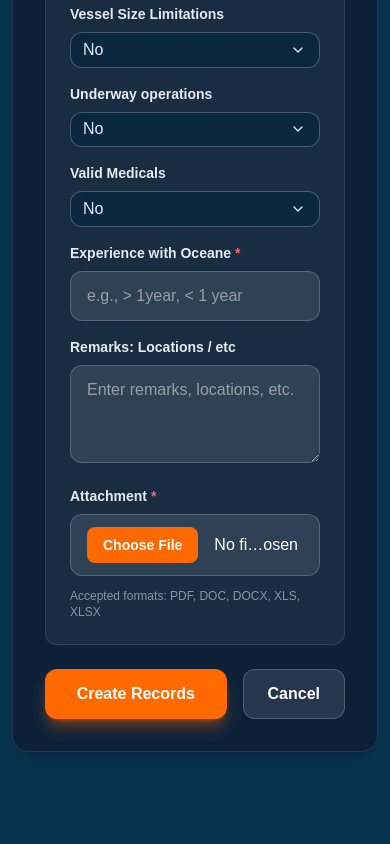
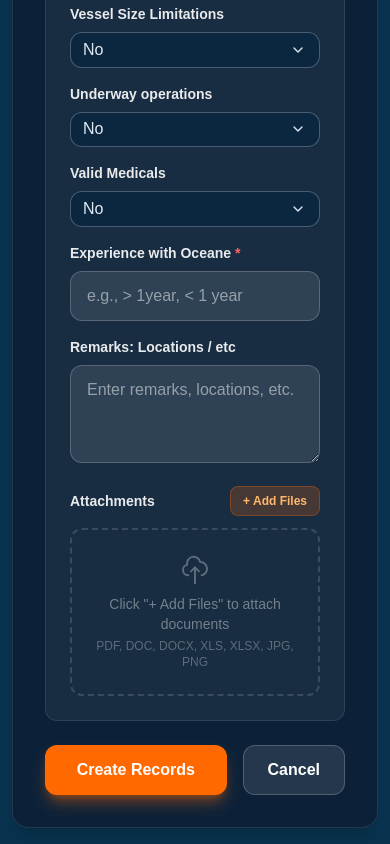
Before and after one commit to professorSergio12/Oceane-Marine, a Next.js app: page /hr/poac-matrix in a window 390 px wide. Shown: the part 1146-1990 px from the top of the page. Before the commit the page ends 1914 px from the top, so only its background shows below. Built offline with nearby package versions, Linux system fonts and the light colour scheme.

Commit message:
made the changes in POAC

```diff
--- a/src/app/api/hr/poac-matrix/[id]/delete/route.js
+++ b/src/app/api/hr/poac-matrix/[id]/delete/route.js
@@ -38,16 +38,50 @@ export async function DELETE(req, { params }) {
     }
 
     // Delete all attached files from all rows and clean up empty directories
+    const OPTION_FILE_FIELDS = [
+      "validPassport", "validMastersCOC", "dangerousCargoEndorsementOil",
+      "dangerousCargoEndorsementChem", "dangerousCargoEndorsementGas",
+      "oilSpillResponseTraining", "stsSimulatorTraining", "vesselSizeLimitations",
+      "underwayOperations", "validMedicals",
+    ];
+
     if (record.rows && Array.isArray(record.rows)) {
       for (const row of record.rows) {
+        // Delete all files in the attachments array (new multi-file format)
+        if (row.attachments && Array.isArray(row.attachments)) {
+          for (const att of row.attachments) {
+            if (att?.fileUrl) {
+              try {
+                const filePath = path.join(process.cwd(), "public", att.fileUrl);
+                await fs.unlink(filePath).catch(() => {});
+                await cleanEmptyDirs(path.dirname(filePath));
+              } catch (err) {
+                console.error("Error deleting file:", err);
+              }
+            }
+          }
+        }
+        // Also clean legacy single attachment
         if (row.attachment?.fileUrl) {
           try {
             const filePath = path.join(process.cwd(), "public", row.attachment.fileUrl);
             await fs.unlink(filePath).catch(() => {});
-            // Clean up empty parent folders
             await cleanEmptyDirs(path.dirname(filePath));
           } catch (err) {
             console.error("Error deleting file:", err);
+          }
+        }
+        // Delete per-option files
+        for (const field of OPTION_FILE_FIELDS) {
+          const fileData = row[`${field}File`];
+          if (fileData?.fileUrl) {
+            try {
+              const filePath = path.join(process.cwd(), "public", fileData.fileUrl);
+              await fs.unlink(filePath).catch(() => {});
+              await cleanEmptyDirs(path.dirname(filePath));
+            } catch (err) {
+              console.error("Error deleting file:", err);
+            }
           }
         }
       }
--- a/src/app/api/hr/poac-matrix/[id]/update/route.js
+++ b/src/app/api/hr/poac-matrix/[id]/update/route.js
@@ -86,7 +86,6 @@ export async function PUT(req, { params }) {
       const validMedicals = formData.get(`row_${rowIndex}_validMedicals`) || "No";
       const experienceWithOceane = formData.get(`row_${rowIndex}_experienceWithOceane`);
       const remarks = formData.get(`row_${rowIndex}_remarks`) || "";
-      const attachment = formData.get(`row_${rowIndex}_attachment`);
 
       // Validate required fields
       if (!stsServiceProvider || !stsServiceProvider.trim()) {
@@ -108,12 +107,39 @@ export async function PUT(req, { params }) {
       // Get existing row data for preserving files
       const existingRow = existingRecord.rows[rowIndex];
 
-      // Handle main attachment (preserve existing if no new file)
-      let attachmentData = existingRow?.attachment || { fileUrl: "", originalFileName: "" };
-      if (attachment && typeof attachment !== "string" && attachment.name && attachment.size > 0) {
-        await deleteFileIfExists(existingRow?.attachment?.fileUrl);
-        attachmentData = await saveFile(attachment, stsServiceProvider, poacName, "main");
+      // Handle multiple main attachments with keep/remove logic
+      // 1. Parse which existing attachments to keep
+      let keepFileUrls = [];
+      const keepAttachmentsRaw = formData.get(`row_${rowIndex}_keepAttachments`);
+      if (keepAttachmentsRaw) {
+        try { keepFileUrls = JSON.parse(keepAttachmentsRaw); } catch { keepFileUrls = []; }
       }
+
+      // 2. Determine which existing files to keep vs delete
+      const oldAttachments = existingRow?.attachments || [];
+      // Also handle legacy single attachment
+      if (oldAttachments.length === 0 && existingRow?.attachment?.fileUrl) {
+        oldAttachments.push(existingRow.attachment);
+      }
+      const keptAttachments = [];
+      for (const att of oldAttachments) {
+        if (keepFileUrls.includes(att.fileUrl)) {
+          keptAttachments.push(att);
+        } else {
+          await deleteFileIfExists(att.fileUrl);
+        }
+      }
+
+      // 3. Handle new file uploads
+      const newAttachmentFiles = formData.getAll(`row_${rowIndex}_attachments`);
+      const newAttachments = [];
+      for (const file of newAttachmentFiles) {
+        if (file && typeof file !== "string" && file.name && file.size > 0) {
+          const saved = await saveFile(file, stsServiceProvider, poacName, "main");
+          newAttachments.push(saved);
+        }
+      }
+      const mergedAttachments = [...keptAttachments, ...newAttachments];
 
       // Build option values map
       const optionValues = {
@@ -160,7 +186,7 @@ export async function PUT(req, { params }) {
         ...optionFileData,
         experienceWithOceane: experienceWithOceane.trim(),
         remarks: remarks ? remarks.trim() : "",
-        attachment: attachmentData,
+        attachments: mergedAttachments,
       });
 
       rowIndex++;
@@ -174,7 +200,11 @@ export async function PUT(req, { params }) {
     if (existingRecord.rows.length > rowsData.length) {
       for (let i = rowsData.length; i < existingRecord.rows.length; i++) {
         const oldRow = existingRecord.rows[i];
-        // Delete main attachment
+        // Delete all main attachments (array)
+        for (const att of (oldRow?.attachments || [])) {
+          await deleteFileIfExists(att?.fileUrl);
+        }
+        // Also clean up legacy single attachment
         await deleteFileIfExists(oldRow?.attachment?.fileUrl);
         // Delete per-option files
         for (const field of OPTION_FILE_FIELDS) {
--- a/src/app/api/hr/poac-matrix/create/route.js
+++ b/src/app/api/hr/poac-matrix/create/route.js
@@ -70,7 +70,6 @@ export async function POST(req) {
       const validMedicals = formData.get(`row_${rowIndex}_validMedicals`) || "No";
       const experienceWithOceane = formData.get(`row_${rowIndex}_experienceWithOceane`);
       const remarks = formData.get(`row_${rowIndex}_remarks`) || "";
-      const attachment = formData.get(`row_${rowIndex}_attachment`);
 
       // Validate required fields
       if (!stsServiceProvider || !stsServiceProvider.trim()) {
@@ -89,10 +88,14 @@ export async function POST(req) {
         return NextResponse.json({ message: `Row ${rowIndex + 1}: Experience with Oceane is required` }, { status: 400 });
       }
 
-      // Handle main attachment
-      let attachmentData = { fileUrl: "", originalFileName: "" };
-      if (attachment && typeof attachment !== "string" && attachment.name && attachment.size > 0) {
-        attachmentData = await saveFile(attachment, stsServiceProvider, poacName, "main");
+      // Handle multiple main attachments
+      const attachmentFiles = formData.getAll(`row_${rowIndex}_attachments`);
+      const attachmentsData = [];
+      for (const file of attachmentFiles) {
+        if (file && typeof file !== "string" && file.name && file.size > 0) {
+          const saved = await saveFile(file, stsServiceProvider, poacName, "main");
+          attachmentsData.push(saved);
+        }
       }
 
       // Build row object with Yes/No values
@@ -130,7 +133,7 @@ export async function POST(req) {
         ...optionFileData,
         experienceWithOceane: experienceWithOceane.trim(),
         remarks: remarks ? remarks.trim() : "",
-        attachment: attachmentData,
+        attachments: attachmentsData,
       });
 
       rowIndex++;
--- a/src/app/hr/poac-matrix/form/PoacMatrixFormPage.js
+++ b/src/app/hr/poac-matrix/form/PoacMatrixFormPage.js
@@ -1,6 +1,6 @@
 "use client";
 
-import { useState, useEffect } from "react";
+import { useState, useEffect, useRef } from "react";
 import { useRouter, useSearchParams } from "next/navigation";
 import Link from "next/link";
 import { useHrLoading } from "../../HrLoadingContext";
@@ -26,7 +26,8 @@ const createEmptyRow = (stsServiceProvider = "") => {
     poacName: "",
     experienceWithOceane: "",
     remarks: "",
-    attachment: null,
+    newFiles: [],              // new File objects to upload
+    existingAttachments: [],   // { fileUrl, originalFileName } from server
   };
   YES_NO_OPTIONS.forEach(({ key }) => {
     row[key] = "No";
@@ -46,8 +47,10 @@ export default function PoacMatrixFormPage({ onSuccess }) {
   const [loadingData, setLoadingData] = useState(false);
   const [message, setMessage] = useState("");
   const [error, setError] = useState("");
-  // Store existing file info per row index for edit mode
+  // Store existing file info per row index for edit mode (option-level files only)
   const [existingFiles, setExistingFiles] = useState([]);
+  // Refs for hidden file inputs (one per row)
+  const fileInputRefs = useRef({});
 
   // Load data if editing
   useEffect(() => {
@@ -62,12 +65,20 @@ export default function PoacMatrixFormPage({ onSuccess }) {
           const record = data.data?.find((r) => r._id === editId);
           if (record && record.rows && record.rows.length > 0) {
             const loadedRows = record.rows.map((row) => {
+              // Build existing attachments list (support both new array + legacy single)
+              let existingAtts = [];
+              if (row.attachments?.length > 0) {
+                existingAtts = row.attachments.filter((a) => a.fileUrl);
+              } else if (row.attachment?.fileUrl) {
+                existingAtts = [row.attachment];
+              }
               const r = {
                 stsServiceProvider: row.stsServiceProvider || "",
                 poacName: row.poacName || "",
                 experienceWithOceane: row.experienceWithOceane || "",
                 remarks: row.remarks || "",
-                attachment: null,
+                newFiles: [],
+                existingAttachments: existingAtts,
               };
               YES_NO_OPTIONS.forEach(({ key }) => {
                 r[key] = row[key] || "No";
@@ -152,8 +163,16 @@ export default function PoacMatrixFormPage({ onSuccess }) {
           if (file) formData.append(`row_${i}_${key}File`, file);
         });
 
-        // Main attachment
-        if (row.attachment) formData.append(`row_${i}_attachment`, row.attachment);
+        // Multiple main attachments — new files
+        for (const file of row.newFiles || []) {
+          formData.append(`row_${i}_attachments`, file);
+        }
+
+        // For edit mode — tell server which existing attachments to keep
+        if (editId) {
+          const keepUrls = (row.existingAttachments || []).map((a) => a.fileUrl);
+          formData.append(`row_${i}_keepAttachments`, JSON.stringify(keepUrls));
+        }
       }
 
       const url = editId ? `/api/hr/poac-matrix/${editId}/update` : "/api/hr/poac-matrix/create";
@@ -178,6 +197,39 @@ export default function PoacMatrixFormPage({ onSuccess }) {
       setLoading(false);
       setPageLoading(false);
     }
+  };
+
+  /* ── Multi-file helpers per row ── */
+  const handleAddFiles = (rowIndex, e) => {
+    const files = Array.from(e.target.files || []);
+    if (files.length > 0) {
+      const newRows = [...rows];
+      newRows[rowIndex] = {
+        ...newRows[rowIndex],
+        newFiles: [...(newRows[rowIndex].newFiles || []), ...files],
+      };
+      setRows(newRows);
+    }
+    // Reset input so user can re-select same file
+    if (fileInputRefs.current[rowIndex]) fileInputRefs.current[rowIndex].value = "";
+  };
+
+  const removeNewFile = (rowIndex, fileIndex) => {
+    const newRows = [...rows];
+    newRows[rowIndex] = {
+      ...newRows[rowIndex],
+      newFiles: (newRows[rowIndex].newFiles || []).filter((_, i) => i !== fileIndex),
+    };
+    setRows(newRows);
+  };
+
+  const removeExistingAttachment = (rowIndex, attIndex) => {
+    const newRows = [...rows];
+    newRows[rowIndex] = {
+      ...newRows[rowIndex],
+      existingAttachments: (newRows[rowIndex].existingAttachments || []).filter((_, i) => i !== attIndex),
+    };
+    setRows(newRows);
   };
 
   /* ── Reusable: Select field with conditional file upload ── */
@@ -358,46 +410,103 @@ export default function PoacMatrixFormPage({ onSuccess }) {
                   />
                 </div>
 
-                {/* Main Attachment */}
-                <div className="space-y-2 md:col-span-2">
+                {/* Multiple Attachments (Oil-Majors style) */}
+                <div className="space-y-3 md:col-span-2">
+                  {(() => {
+                    const totalFiles = (row.existingAttachments || []).length + (row.newFiles || []).length;
+                    return (
+                      <>
+                        <div className="flex items-center justify-between">
                           <label className="block text-sm font-semibold text-white/90">
-                    Attachment {!editId && <span className="text-red-400">*</span>}
+                            Attachments
+                            {totalFiles > 0 && (
+                              <span className="ml-2 text-xs font-bold text-orange-300 bg-orange-500/20 px-2 py-0.5 rounded-full">
+                                {totalFiles} file{totalFiles !== 1 ? "s" : ""}
+                              </span>
+                            )}
                           </label>
+                          <button
+                            type="button"
+                            onClick={() => fileInputRefs.current[rowIndex]?.click()}
+                            className="px-3 py-1.5 bg-orange-500/20 hover:bg-orange-500/30 text-orange-300 rounded-lg text-xs font-semibold transition border border-orange-500/30"
+                          >
+                            + Add Files
+                          </button>
+                        </div>
+
+                        {/* Hidden file input (multiple) */}
                         <input
+                          ref={(el) => (fileInputRefs.current[rowIndex] = el)}
                           type="file"
-                    accept=".pdf,.doc,.docx,.xls,.xlsx"
-                    onChange={(e) => updateRow(rowIndex, "attachment", e.target.files[0])}
-                    required={!editId && !existingFiles[rowIndex]?.attachment?.fileUrl}
-                    className="w-full px-4 py-3 rounded-xl bg-white/10 border border-white/20 text-white file:mr-4 file:py-2 file:px-4 file:rounded-lg file:border-0 file:text-sm file:font-semibold file:bg-orange-500 file:text-white hover:file:bg-orange-600 focus:outline-none focus:ring-2 focus:ring-orange-500/50 focus:border-orange-500/50 transition-all"
+                          accept=".pdf,.doc,.docx,.xls,.xlsx,.jpg,.jpeg,.png"
+                          multiple
+                          onChange={(e) => handleAddFiles(rowIndex, e)}
+                          className="hidden"
                         />
-                  {editId && existingFiles[rowIndex]?.attachment?.fileUrl && !row.attachment && (
-                    <div className="flex items-center gap-2 mt-2 px-3 py-2 rounded-lg bg-emerald-500/10 border border-emerald-500/20">
+
+                        {/* Existing files (edit mode) */}
+                        {(row.existingAttachments || []).length > 0 && (
+                          <div className="space-y-2">
+                            <p className="text-xs text-emerald-400/80 font-medium">Existing files:</p>
+                            {row.existingAttachments.map((att, i) => (
+                              <div key={`existing-${rowIndex}-${i}`} className="flex items-center gap-3 px-3 py-2 rounded-lg bg-emerald-500/10 border border-emerald-500/20">
                                 <svg className="w-4 h-4 text-emerald-400 flex-shrink-0" fill="none" stroke="currentColor" viewBox="0 0 24 24">
                                   <path strokeLinecap="round" strokeLinejoin="round" strokeWidth={2} d="M9 12l2 2 4-4m6 2a9 9 0 11-18 0 9 9 0 0118 0z" />
                                 </svg>
-                      <p className="text-sm text-emerald-300">
-                        Current file: <span className="font-medium text-emerald-200">{existingFiles[rowIndex].attachment.originalFileName || "File"}</span>
-                        <span className="text-emerald-400/70 ml-1">(Leave empty to keep existing file)</span>
-                      </p>
+                                <span className="text-sm text-emerald-300 flex-1 truncate">{att.originalFileName || "File"}</span>
+                                <button
+                                  type="button"
+                                  onClick={() => removeExistingAttachment(rowIndex, i)}
+                                  className="p-1 rounded text-red-400 hover:text-red-300 hover:bg-red-500/15 transition"
+                                  title="Remove file"
+                                >
+                                  <svg className="w-4 h-4" fill="none" stroke="currentColor" viewBox="0 0 24 24">
+                                    <path strokeLinecap="round" strokeLinejoin="round" strokeWidth={2} d="M6 18L18 6M6 6l12 12" />
+                                  </svg>
+                                </button>
+                              </div>
+                            ))}
                           </div>
                         )}
-                  {row.attachment && (
-                    <div className="flex items-center gap-2 mt-2 px-3 py-2 rounded-lg bg-orange-500/10 border border-orange-500/20">
+
+                        {/* New files to upload */}
+                        {(row.newFiles || []).length > 0 && (
+                          <div className="space-y-2">
+                            <p className="text-xs text-orange-400/80 font-medium">New files to upload:</p>
+                            {row.newFiles.map((file, i) => (
+                              <div key={`new-${rowIndex}-${i}`} className="flex items-center gap-3 px-3 py-2 rounded-lg bg-orange-500/10 border border-orange-500/20">
                                 <svg className="w-4 h-4 text-orange-400 flex-shrink-0" fill="none" stroke="currentColor" viewBox="0 0 24 24">
                                   <path strokeLinecap="round" strokeLinejoin="round" strokeWidth={2} d="M7 16a4 4 0 01-.88-7.903A5 5 0 1115.9 6L16 6a5 5 0 011 9.9M15 13l-3-3m0 0l-3 3m3-3v12" />
                                 </svg>
-                      <p className="text-sm text-orange-300">
-                        New file: <span className="font-medium text-orange-200">{row.attachment.name}</span>
-                        <span className="text-orange-400/70 ml-1">({(row.attachment.size / 1024 / 1024).toFixed(2)} MB)</span>
-                        {existingFiles[rowIndex]?.attachment?.fileUrl && (
-                          <span className="text-red-300/70 ml-1">— will replace existing file</span>
-                        )}
-                      </p>
+                                <span className="text-sm text-orange-300 flex-1 truncate">{file.name}</span>
+                                <span className="text-xs text-orange-400/60">({(file.size / 1024 / 1024).toFixed(2)} MB)</span>
+                                <button
+                                  type="button"
+                                  onClick={() => removeNewFile(rowIndex, i)}
+                                  className="p-1 rounded text-red-400 hover:text-red-300 hover:bg-red-500/15 transition"
+                                  title="Remove file"
+                                >
+                                  <svg className="w-4 h-4" fill="none" stroke="currentColor" viewBox="0 0 24 24">
+                                    <path strokeLinecap="round" strokeLinejoin="round" strokeWidth={2} d="M6 18L18 6M6 6l12 12" />
+                                  </svg>
+                                </button>
+                              </div>
+                            ))}
                           </div>
                         )}
-                  <p className="text-xs text-white/50 mt-1">
-                    Accepted formats: PDF, DOC, DOCX, XLS, XLSX
-                  </p>
+
+                        {totalFiles === 0 && (
+                          <div className="border-2 border-dashed border-white/15 rounded-xl p-6 text-center">
+                            <svg className="w-8 h-8 text-white/30 mx-auto mb-2" fill="none" stroke="currentColor" viewBox="0 0 24 24">
+                              <path strokeLinecap="round" strokeLinejoin="round" strokeWidth={1.5} d="M7 16a4 4 0 01-.88-7.903A5 5 0 1115.9 6L16 6a5 5 0 011 9.9M15 13l-3-3m0 0l-3 3m3-3v12" />
+                            </svg>
+                            <p className="text-sm text-white/40">Click &quot;+ Add Files&quot; to attach documents</p>
+                            <p className="text-xs text-white/30 mt-1">PDF, DOC, DOCX, XLS, XLSX, JPG, PNG</p>
+                          </div>
+                        )}
+                      </>
+                    );
+                  })()}
                 </div>
               </div>
             </div>
--- a/src/app/hr/poac-matrix/list/PoacMatrixListPage.js
+++ b/src/app/hr/poac-matrix/list/PoacMatrixListPage.js
@@ -475,7 +475,6 @@ export default function PoacMatrixListPage({ onRefresh }) {
   const [actionMessage, setActionMessage] = useState("");
   const [selectedRecord, setSelectedRecord] = useState(null);
   const [deletingId, setDeletingId] = useState(null);
-  const [downloadingKey, setDownloadingKey] = useState(null);
   const [pdfDownloadingId, setPdfDownloadingId] = useState(null);
 
   // Overall PDF selection
@@ -532,30 +531,33 @@ export default function PoacMatrixListPage({ onRefresh }) {
     }
   };
 
-  const handleDownload = async (row, recordId, rowIndex) => {
-    if (!row.attachment?.fileUrl) {
-      alert("No file attached to this row");
+  const handleDownload = async (fileUrl, fileName) => {
+    if (!fileUrl) {
+      alert("No file attached");
       return;
     }
-    const key = `${recordId}-${rowIndex}`;
     try {
-      setDownloadingKey(key);
-      const res = await fetch(row.attachment.fileUrl);
+      const res = await fetch(fileUrl);
       if (!res.ok) throw new Error("Failed to download file");
       const blob = await res.blob();
       const url = window.URL.createObjectURL(blob);
       const a = document.createElement("a");
       a.href = url;
-      a.download = row.attachment.originalFileName || "attachment";
+      a.download = fileName || "attachment";
       document.body.appendChild(a);
       a.click();
       window.URL.revokeObjectURL(url);
       document.body.removeChild(a);
     } catch (err) {
       alert(err.message || "Failed to download file");
-    } finally {
-      setDownloadingKey(null);
     }
+  };
+
+  /* Get all attachments for a row (supports both new array and legacy single) */
+  const getRowAttachments = (row) => {
+    if (row.attachments?.length > 0) return row.attachments.filter((a) => a.fileUrl);
+    if (row.attachment?.fileUrl) return [row.attachment];
+    return [];
   };
 
   // Download PDF for a specific record
@@ -913,8 +915,8 @@ export default function PoacMatrixListPage({ onRefresh }) {
                           {col.label}
                         </th>
                       ))}
-                      <th className="px-3 py-3 text-xs uppercase tracking-wider font-bold text-orange-300 border-b border-white/10 whitespace-nowrap min-w-[80px] text-center">
-                        File
+                      <th className="px-3 py-3 text-xs uppercase tracking-wider font-bold text-orange-300 border-b border-white/10 whitespace-nowrap min-w-[120px] text-center">
+                        Files
                       </th>
                     </tr>
                   </thead>
@@ -975,15 +977,28 @@ export default function PoacMatrixListPage({ onRefresh }) {
                           );
                         })}
                         <td className="px-3 py-3 text-center">
-                          {row.attachment?.fileUrl ? (
-                            <DownloadIconButton
-                              onClick={() => handleDownload(row, selectedRecord._id, rowIndex)}
-                              disabled={downloadingKey === `${selectedRecord._id}-${rowIndex}`}
-                              loading={downloadingKey === `${selectedRecord._id}-${rowIndex}`}
-                            />
-                          ) : (
-                            <span className="text-slate-500 text-xs">—</span>
-                          )}
+                          {(() => {
+                            const atts = getRowAttachments(row);
+                            if (atts.length === 0) return <span className="text-slate-500 text-xs">—</span>;
+                            return (
+                              <div className="flex flex-col gap-1 items-center">
+                                {atts.map((att, ai) => (
+                                  <button
+                                    key={ai}
+                                    type="button"
+                                    onClick={() => handleDownload(att.fileUrl, att.originalFileName)}
+                                    title={att.originalFileName || "Download"}
+                                    className="inline-flex items-center gap-1 px-2 py-1 rounded-lg text-xs text-sky-300 hover:text-sky-200 bg-sky-500/10 hover:bg-sky-500/20 border border-sky-500/20 transition truncate max-w-[160px]"
+                                  >
+                                    <svg className="w-3.5 h-3.5 flex-shrink-0" fill="none" stroke="currentColor" viewBox="0 0 24 24">
+                                      <path strokeLinecap="round" strokeLinejoin="round" strokeWidth={2} d="M4 16v1a3 3 0 003 3h10a3 3 0 003-3v-1m-4-4l-4 4m0 0l-4-4m4 4V4" />
+                                    </svg>
+                                    <span className="truncate">{att.originalFileName || "File"}</span>
+                                  </button>
+                                ))}
+                              </div>
+                            );
+                          })()}
                         </td>
                       </tr>
                     ))}
--- a/src/lib/mongodb/models/hr/PoacMatrix.js
+++ b/src/lib/mongodb/models/hr/PoacMatrix.js
@@ -83,6 +83,17 @@ const poacMatrixRowSchema = new mongoose.Schema({
     type: String,
     default: "",
   },
+  /* Multi-file attachments (array of { fileUrl, originalFileName }) */
+  attachments: {
+    type: [
+      {
+        fileUrl: { type: String, default: "" },
+        originalFileName: { type: String, default: "" },
+      },
+    ],
+    default: [],
+  },
+  /* Legacy single attachment field — kept for backward compatibility */
   attachment: {
     fileUrl: {
       type: String,
```
Lines whose indentation alone changed are shown as unchanged.
